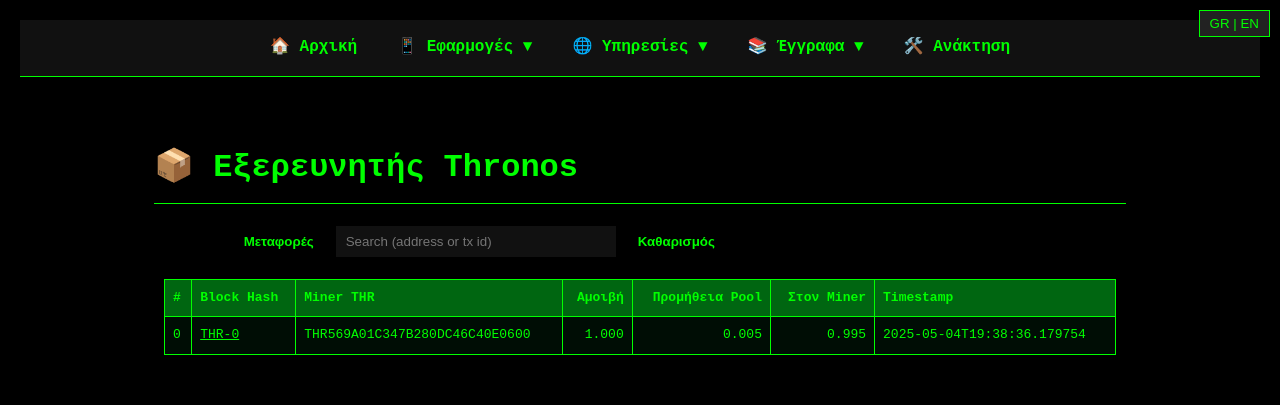
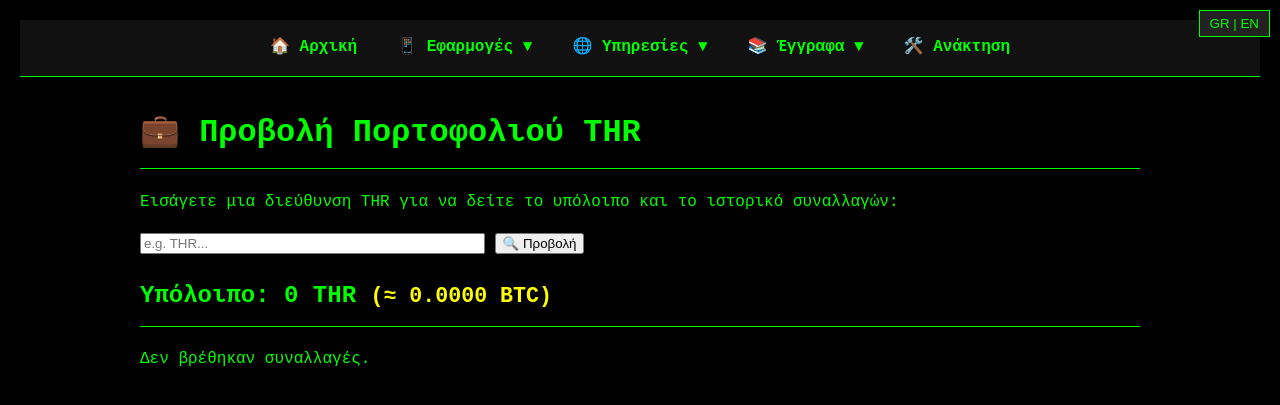
Before and after one commit to Tsipchain/thronos-V3.6, a Flask app: page /wallet in a window 1280 px wide. Shown: the top 405 px of the page. Run offline with Flask 2, Linux system fonts and the light colour scheme.

Commit message:
Update wallet_viewer.html

```diff
--- a/templates/wallet_viewer.html
+++ b/templates/wallet_viewer.html
@@ -1,214 +1,98 @@
 {% extends "base.html" %}
 
-{% block title %}Thronos Block & TX Viewer{% endblock %}
+{% block title %}💼 THR Wallet Viewer{% endblock %}
 
 {% block styles %}
 <style>
-    :root { --g:#00ff66; --panel:#0b0b0b; }
+    input, button {
+      background: #111;
+      color: #0f0;
+      border: 1px solid #0f0;
+      padding: 8px;
+      margin: 10px 0;
+      font-family: monospace;
+    }
+    button { cursor: pointer; }
+    button:hover { background: #222; }
 
-    .wrap { padding:14px; max-width:1200px; margin:0 auto; }
-    .toolbar { display:flex; gap:10px; align-items:center; flex-wrap:wrap; margin-bottom:12px; }
-    .btn-tool {
-      background:var(--panel); border:1px solid var(--g); color:var(--g);
-      padding:8px 12px; cursor:pointer; font-weight:bold;
+    .tx {
+      margin-top: 20px;
+      border-top: 1px dashed #0f0;
+      padding-top: 10px;
     }
-    .btn-tool.active { background:var(--g); color:#000; }
-    .input {
-      background:#111; color:var(--g); border:1px solid var(--g);
-      padding:8px 10px; min-width:260px;
+    .btc-val {
+        color: #ff0;
+        font-size: 0.9em;
     }
-    .panel { background:var(--panel); border:1px dashed var(--g); padding:10px; }
-    table { width:100%; border-collapse:collapse; }
-    th, td { border:1px solid #0f0; padding:8px; font-size:13px; }
-    th { background:#061; text-align:left; }
-    tr:nth-child(odd) td { background:rgba(0,255,102,0.05); }
-    code { background:#111; padding:2px 4px; }
-    .muted { opacity:.85; }
-    .right { text-align:right; }
-    .copy { cursor:pointer; text-decoration:underline; }
-    .hidden { display:none; }
 </style>
 {% endblock %}
 
 {% block content %}
-  <div class="wrap">
-    <h1>📦 <span class="lang-el">Εξερευνητής Thronos</span><span class="lang-en">Thronos Viewer</span></h1>
+  <h1>💼 <span class="lang-el">Προβολή Πορτοφολιού THR</span><span class="lang-en">THR Wallet Viewer</span></h1>
+  <p><span class="lang-el">Εισάγετε μια διεύθυνση THR για να δείτε το υπόλοιπο και το ιστορικό συναλλαγών:</span><span class="lang-en">Enter a THR address to view its balance and transaction history:</span></p>
 
-    <div class="toolbar">
-      <button id="btnBlocks" class="btn-tool active"><span class="lang-el">Μπλοκ</span><span class="lang-en">Blocks</span></button>
-      <button id="btnTx" class="btn-tool"><span class="lang-el">Μεταφορές</span><span class="lang-en">Transfers</span></button>
+  <div>
+    <input type="text" id="thrAddress" placeholder="e.g. THR..." size="40" />
+    <button onclick="loadWallet()">🔍 <span class="lang-el">Προβολή</span><span class="lang-en">View Wallet</span></button>
+  </div>
 
-      <input id="search" class="input" placeholder="Search (address or tx id)" />
-      <button id="btnClear" class="btn-tool"><span class="lang-el">Καθαρισμός</span><span class="lang-en">Clear</span></button>
-    </div>
+  <h2>
+      <span class="lang-el">Υπόλοιπο:</span><span class="lang-en">Balance:</span>
+      <span id="balance">0</span> THR
+      <span class="btc-val">(≈ <span id="btcValue">0.0000</span> BTC)</span>
+  </h2>
 
-    <!-- Blocks table -->
-    <div id="blocksPanel" class="panel">
-      <table id="blocksTable">
-        <thead>
-          <tr>
-            <th>#</th>
-            <th>Block Hash</th>
-            <th>Miner THR</th>
-            <th class="right"><span class="lang-el">Αμοιβή</span><span class="lang-en">Reward</span></th>
-            <th class="right"><span class="lang-el">Προμήθεια Pool</span><span class="lang-en">Pool Fee</span></th>
-            <th class="right"><span class="lang-el">Στον Miner</span><span class="lang-en">To Miner</span></th>
-            <th>Timestamp</th>
-          </tr>
-        </thead>
-        <tbody><!-- filled by JS --></tbody>
-      </table>
-    </div>
-
-    <!-- TX table -->
-    <div id="txPanel" class="panel hidden">
-      <table id="txTable">
-        <thead>
-          <tr>
-            <th>TX ID</th>
-            <th>Height</th>
-            <th>From</th>
-            <th>To</th>
-            <th class="right"><span class="lang-el">Ποσό</span><span class="lang-en">Amount</span></th>
-            <th class="right"><span class="lang-el">Προμήθεια</span><span class="lang-en">Fee</span></th>
-            <th>Timestamp</th>
-            <th>Copy</th>
-          </tr>
-        </thead>
-        <tbody><!-- filled by JS --></tbody>
-      </table>
-      <p class="muted">
-          <span class="lang-el">Tip: κάνε κλικ σε διεύθυνση για άνοιγμα wallet viewer ή στην «Copy» για αντιγραφή TX/διεύθυνσης.</span>
-          <span class="lang-en">Tip: click an address to open wallet viewer or "Copy" to copy TX/address.</span>
-      </p>
-    </div>
-  </div>
+  <div id="txHistory"><span class="lang-el">Δεν βρέθηκαν συναλλαγές.</span><span class="lang-en">No transactions yet.</span></div>
 {% endblock %}
 
 {% block scripts %}
-  <script>
-    const el = (q) => document.querySelector(q);
-    const blocksPanel = el("#blocksPanel");
-    const txPanel     = el("#txPanel");
-    const btnBlocks   = el("#btnBlocks");
-    const btnTx       = el("#btnTx");
-    const searchBox   = el("#search");
-    const btnClear    = el("#btnClear");
+<script>
+    async function loadWallet() {
+      const addr = document.getElementById("thrAddress").value.trim();
+      if (!addr) {
+        alert("Please enter a THR address.");
+        return;
+      }
+      try {
+        const res = await fetch(`/wallet_data/${addr}`);
+        if (!res.ok) throw new Error("Server returned " + res.status);
+        const data = await res.json();
 
-    let allBlocks = [];    // μόνο block entries
-    let allTxs    = [];    // μόνο transfers
+        const balance = parseFloat(data.balance);
+        document.getElementById("balance").textContent = balance + " THR";
 
-    function show(panel) {
-      if (panel === "blocks") {
-        blocksPanel.classList.remove("hidden");
-        txPanel.classList.add("hidden");
-        btnBlocks.classList.add("active");
-        btnTx.classList.remove("active");
-      } else {
-        txPanel.classList.remove("hidden");
-        blocksPanel.classList.add("hidden");
-        btnTx.classList.add("active");
-        btnBlocks.classList.remove("active");
+        // Calculate BTC value (Fixed rate for now: 1 THR = 0.0001 BTC)
+        const btcVal = (balance * 0.0001).toFixed(8);
+        document.getElementById("btcValue").textContent = btcVal;
+
+        const div = document.getElementById("txHistory");
+        if (!data.transactions.length) {
+          div.textContent = "No transactions found.";
+        } else {
+          let html = "";
+          data.transactions.forEach(tx => {
+            html += `
+            <div class="tx">
+              <strong>${tx.timestamp}</strong><br>
+              ${tx.from ? `From: ${tx.from}<br>` : ""}
+              ${tx.to   ? `To: ${tx.to}<br>`     : ""}
+              Amount: ${tx.amount ?? tx.reward ?? 0} ${tx.amount ? "" : "THR"}<br>
+              ${tx.fee ? `Fee: ${tx.fee}` : ""}
+            </div>`;
+          });
+          div.innerHTML = html;
+        }
+      } catch (e) {
+        alert("Error loading wallet: " + e.message);
       }
     }
 
-    btnBlocks.onclick = () => show("blocks");
-    btnTx.onclick     = () => show("tx");
-
-    btnClear.onclick = () => {
-      searchBox.value = "";
-      renderBlocks(allBlocks);
-      renderTxs(allTxs);
-    };
-
-    function copy(text) {
-      navigator.clipboard.writeText(text);
-      const lang = localStorage.getItem('lang') || 'el';
-      alert(lang === 'el' ? "Αντιγράφηκε:\n" + text : "Copied:\n" + text);
-    }
-
-    function linkAddr(addr) {
-      return `<a href="/wallet/${addr}" target="_blank" style="color:#0f0">${addr}</a>`;
-    }
-
-    function renderBlocks(rows) {
-      const q = searchBox.value.trim().toLowerCase();
-      const body = el("#blocksTable tbody");
-      body.innerHTML = "";
-
-      rows
-        .filter(b => !q ||
-          String(b.block_hash||"").toLowerCase().includes(q) ||
-          String(b.thr_address||"").toLowerCase().includes(q)
-        )
-        .forEach(b => {
-          const tr = document.createElement("tr");
-          tr.innerHTML = `
-            <td>${(b.block_hash||"").startsWith("THR-") ? (b.block_hash||"").split("-")[1] : ""}</td>
-            <td><span class="copy" onclick='(${copy}).call(null, "${b.block_hash}")'>${b.block_hash}</span></td>
-            <td>${b.thr_address ? linkAddr(b.thr_address) : ""}</td>
-            <td class="right">${Number(b.reward||0).toFixed(3)}</td>
-            <td class="right">${Number(b.pool_fee||0).toFixed(3)}</td>
-            <td class="right">${Number(b.reward_to_miner||0).toFixed(3)}</td>
-            <td>${b.timestamp||""}</td>
-          `;
-          body.appendChild(tr);
-        });
-    }
-
-    function renderTxs(rows) {
-      const q = searchBox.value.trim().toLowerCase();
-      const body = el("#txTable tbody");
-      body.innerHTML = "";
-
-      rows
-        .filter(t => !q ||
-          String(t.tx_id||"").toLowerCase().includes(q) ||
-          String(t.from||"").toLowerCase().includes(q) ||
-          String(t.to||"").toLowerCase().includes(q)
-        )
-        .forEach(t => {
-          const tr = document.createElement("tr");
-          const copyTx = `(${copy}).call(null, "${t.tx_id}")`;
-          const copyFrom = `(${copy}).call(null, "${t.from}")`;
-          const copyTo   = `(${copy}).call(null, "${t.to}")`;
-
-          tr.innerHTML = `
-            <td><span class="copy" onclick='${copyTx}'>${t.tx_id}</span></td>
-            <td>${t.height ?? ""}</td>
-            <td>${t.from ? linkAddr(t.from) : ""}</td>
-            <td>${t.to ? linkAddr(t.to) : ""}</td>
-            <td class="right">${Number(t.amount||0).toFixed(6)}</td>
-            <td class="right">${Number(t.fee_burned||0).toFixed(4)}</td>
-            <td>${t.timestamp||""}</td>
-            <td>
-              <span class="copy" onclick='${copyTx}'>TX</span> |
-              <span class="copy" onclick='${copyFrom}'>From</span> |
-              <span class="copy" onclick='${copyTo}'>To</span>
-            </td>
-          `;
-          body.appendChild(tr);
-        });
-    }
-
-    async function loadData() {
-      // Φέρνουμε ΟΛΟ το chain και φιλτράρουμε blocks client-side
-      const chain = await fetch("/chain").then(r=>r.json());
-      allBlocks = chain.filter(x => typeof x === "object" && x && x.type !== "transfer");
-
-      // Φέρνουμε τα transfers
-      allTxs = chain.filter(x => typeof x === "object" && x && x.type === "transfer");
-
-      // RENDER
-      renderBlocks(allBlocks);
-      renderTxs(allTxs);
-    }
-
-    searchBox.addEventListener("input", () => {
-      renderBlocks(allBlocks);
-      renderTxs(allTxs);
-    });
-
-    loadData();
-  </script>
+    // Check URL for address parameter if we want to support direct linking via JS (optional enhancement)
+    // But server handles /wallet/<addr> redirect to this page, so we might want to grab it from URL path if needed,
+    // but currently server redirects to /wallet_data JSON or renders this template.
+    // The server route /wallet/<thr_addr> redirects to /wallet_data/<thr_addr> which returns JSON,
+    // so the user actually sees JSON if they go there directly.
+    // The previous implementation had /wallet rendering wallet_viewer.html.
+    // Let's leave it as is.
+</script>
 {% endblock %}
```
